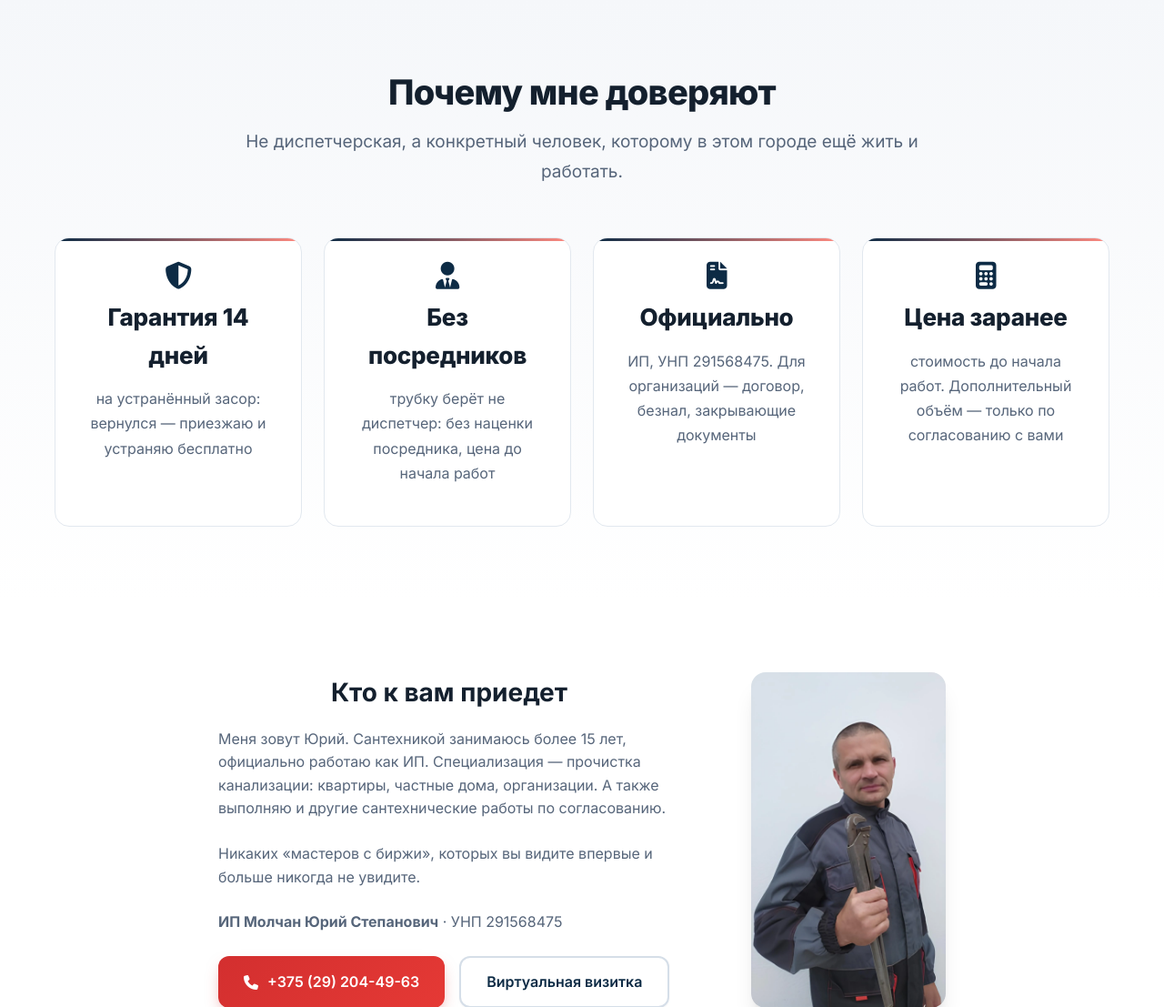
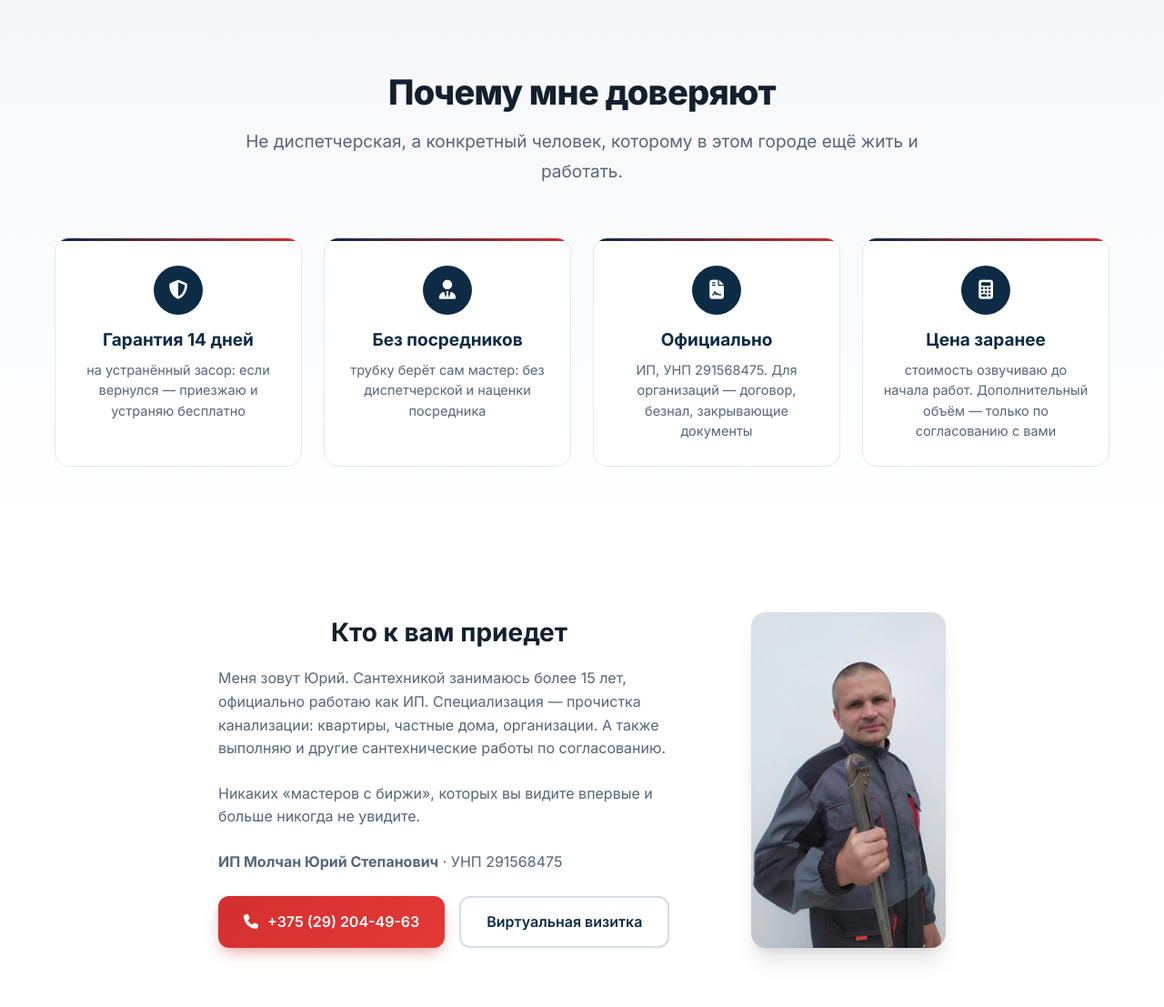
Before and after one commit to Eugene4190/stepanych-snapshot, a Django app: page / in a window 1280 px wide. Shown: the part 2509-3616 px from the top of the page at 91% size. Run offline with Django 5.2, Linux system fonts and the light colour scheme; data that the repository does not hold is empty; parts of the project's set-up code (start-up, migrations or seed data) failed here and were passed over.

Commit message:
Rework trust section: dedicated trust-card block with navy icon circles, single-line titles, deduped price promise

```diff
--- a/static/css/style.css
+++ b/static/css/style.css
@@ -1401,6 +1401,76 @@ details[open] .faq__q:after {
     font-size: 16px;
 }
 
+.trust-grid {
+    display: grid;
+    grid-template-columns: repeat(2, 1fr);
+    gap: 20px;
+}
+
+.trust-card {
+    position: relative;
+    overflow: hidden;
+    background: white;
+    border: 1px solid var(--border-light);
+    border-radius: 16px;
+    padding: 30px 22px 26px;
+    text-align: center;
+    display: flex;
+    flex-direction: column;
+    align-items: center;
+}
+
+.trust-card::before {
+    content: '';
+    position: absolute;
+    top: 0;
+    left: 0;
+    right: 0;
+    height: 3px;
+    background: linear-gradient(90deg, var(--accent), var(--cta));
+}
+
+.trust-card__icon {
+    width: 54px;
+    height: 54px;
+    border-radius: 50%;
+    background: var(--accent);
+    color: #ffffff;
+    font-size: 21px;
+    display: flex;
+    align-items: center;
+    justify-content: center;
+    margin-bottom: 16px;
+}
+
+.trust-card__title {
+    margin: 0 0 10px;
+    font-size: 19px;
+    font-weight: 700;
+    line-height: 1.25;
+    color: var(--accent);
+}
+
+.trust-card__text {
+    margin: 0;
+    font-size: 14.5px;
+    line-height: 1.55;
+    color: var(--text-light);
+}
+
+@media (min-width: 968px) {
+    .trust-grid {
+        grid-template-columns: repeat(4, 1fr);
+        gap: 24px;
+    }
+}
+
+@media (max-width: 648px) {
+    .trust-grid {
+        grid-template-columns: 1fr;
+    }
+}
+
 .steps {
     display: grid;
     grid-template-columns: repeat(4, 1fr);
--- a/templates/home.html
+++ b/templates/home.html
@@ -108,22 +108,26 @@
             <h2 class="section__title">Почему мне доверяют</h2>
             <p class="section__subtitle">Не диспетчерская, а конкретный человек, которому в этом городе ещё жить и работать.</p>
         </div>
-        <div class="services-grid">
-            <div class="service-card">
-                <h3 class="service-card__title"><i class="fas fa-shield-alt" style="color: var(--primary);"></i> Гарантия 14 дней</h3>
-                <p class="service-card__text">на устранённый засор: вернулся — приезжаю и устраняю бесплатно</p>
+        <div class="trust-grid">
+            <div class="trust-card">
+                <div class="trust-card__icon"><i class="fas fa-shield-alt"></i></div>
+                <h3 class="trust-card__title">Гарантия 14 дней</h3>
+                <p class="trust-card__text">на устранённый засор: если вернулся — приезжаю и устраняю бесплатно</p>
             </div>
-            <div class="service-card">
-                <h3 class="service-card__title"><i class="fas fa-user-tie" style="color: var(--primary);"></i> Без посредников</h3>
-                <p class="service-card__text">трубку берёт не диспетчер: без наценки посредника, цена до начала работ</p>
+            <div class="trust-card">
+                <div class="trust-card__icon"><i class="fas fa-user-tie"></i></div>
+                <h3 class="trust-card__title">Без посредников</h3>
+                <p class="trust-card__text">трубку берёт сам мастер: без диспетчерской и наценки посредника</p>
             </div>
-            <div class="service-card">
-                <h3 class="service-card__title"><i class="fas fa-file-contract" style="color: var(--primary);"></i> Официально</h3>
-                <p class="service-card__text">ИП, УНП 291568475. Для организаций — договор, безнал, закрывающие документы</p>
+            <div class="trust-card">
+                <div class="trust-card__icon"><i class="fas fa-file-contract"></i></div>
+                <h3 class="trust-card__title">Официально</h3>
+                <p class="trust-card__text">ИП, УНП 291568475. Для организаций — договор, безнал, закрывающие документы</p>
             </div>
-            <div class="service-card">
-                <h3 class="service-card__title"><i class="fas fa-calculator" style="color: var(--primary);"></i> Цена заранее</h3>
-                <p class="service-card__text">стоимость до начала работ. Дополнительный объём — только по согласованию с вами</p>
+            <div class="trust-card">
+                <div class="trust-card__icon"><i class="fas fa-calculator"></i></div>
+                <h3 class="trust-card__title">Цена заранее</h3>
+                <p class="trust-card__text">стоимость озвучиваю до начала работ. Дополнительный объём — только по согласованию с вами</p>
             </div>
         </div>
     </div>
```
Also changed, not shown: 1 other file.
